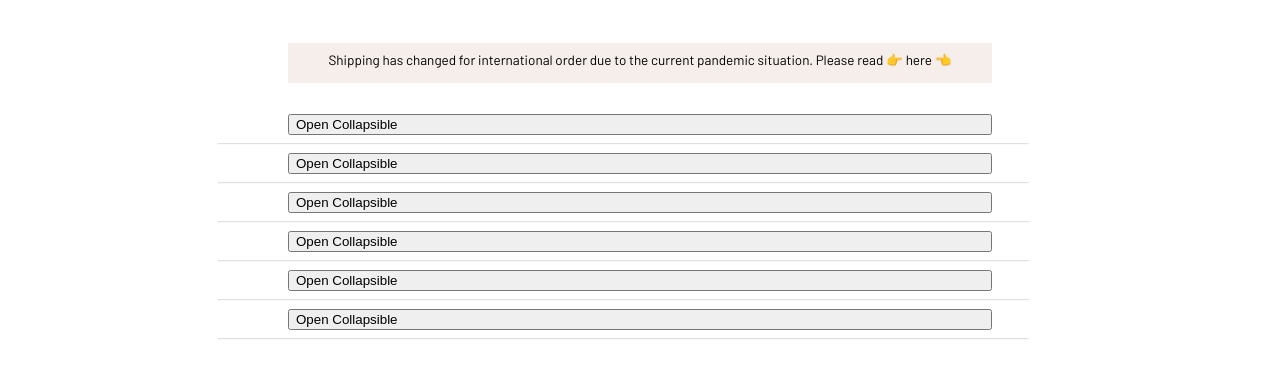
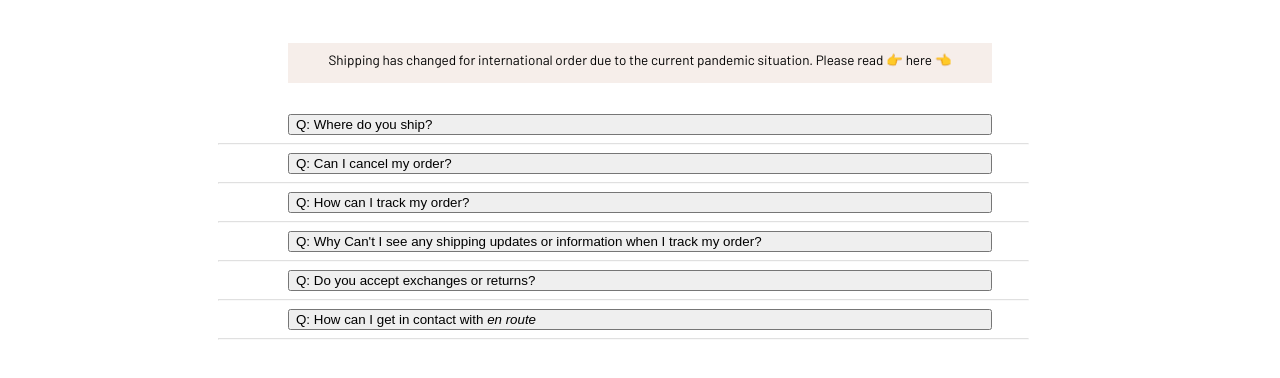
Before and after one commit to jBOCK-ipsum/FAQPage_VanillaJS, a plain HTML site: page rootfolder/index.html in a window 1280 px wide. Shown: the part 296-674 px from the top of the page. Drawn offline with Linux system fonts and the light colour scheme; a web font is replaced by a local one.

Commit message:
update index.html

```diff
--- a/rootfolder/index.html
+++ b/rootfolder/index.html
@@ -20,7 +20,6 @@
       rel="stylesheet"
     />
     <link rel="stylesheet" href="style.css" />
-    <script src="script.js"></script>
     <title>FAQ Delivery Page</title>
   </head>
   <body>
@@ -63,42 +62,43 @@
     </div>
 
     <section class="faqSection">
-      <button type="button" class="collapsible" id="button1" onclick="expand1">Open Collapsible</button>
+      <button type="button" class="collapsible" id="button1" onclick="toggleText1()">Q: Where do you ship?</button>
       <hr class="type2hr" />
-      <div class="content" id="q1" onclick="expand1">
-        <p>Lorem ipsum...</p>
+      <div class="content" id="q1">
+        <p><em>en route</em> is based in the UK, and currently offers worldwide shipping, guaranteed within a week. International packages may incur a fee at certain customs. <br><br><em>en route</em> is not liable or responsible for lost or stolen packages. We endeavour to give you all shipping information available to us by couriers, but we cannot be held responsible if an order shows confirmation delivery to the correct address. <strong>Our products do not include duty free or tax in the prices listed. It's important to be aware that tax and duty may be charged on top of the purchase price advertised on this website.</strong></p>
       </div>
 
-      <button type="button" class="collapsible">Open Collapsible</button>
+      <button type="button" class="collapsible" onclick="toggleText2()">Q: Can I cancel my order?</button>
       <hr class="type2hr" />
       <div class="content" id="q2">
         <p>Lorem ipsum...</p>
       </div>
 
-      <button type="button" class="collapsible">Open Collapsible</button>
+      <button type="button" class="collapsible" onclick="toggleText3()">Q: How can I track my order?</button>
       <hr class="type2hr" />
       <div class="content" id="q3">
         <p>Lorem ipsum...</p>
       </div>
 
-      <button type="button" class="collapsible">Open Collapsible</button>
+      <button type="button" class="collapsible" onclick="toggleText4()">Q: Why Can't I see any shipping updates or information when I track my order?</button>
       <hr class="type2hr" />
       <div class="content" id="q4">
         <p>Lorem ipsum...</p>
       </div>
 
-      <button type="button" class="collapsible">Open Collapsible</button>
+      <button type="button" class="collapsible" onclick="toggleText5()">Q: Do you accept exchanges or returns?</button>
       <hr class="type2hr" />
       <div class="content" id="q5">
         <p>Lorem ipsum...</p>
       </div>
 
-      <button type="button" class="collapsible">Open Collapsible</button>
+      <button type="button" class="collapsible" onclick="toggleText6()">Q: How can I get in contact with <em>en route</em></button>
       <hr class="type2hr" />
       <div class="content" id="q6">
         <p>Lorem ipsum...</p>
       </div>
       </div>
     </section>
+    <script src="script.js"></script>
   </body>
 </html>
```
